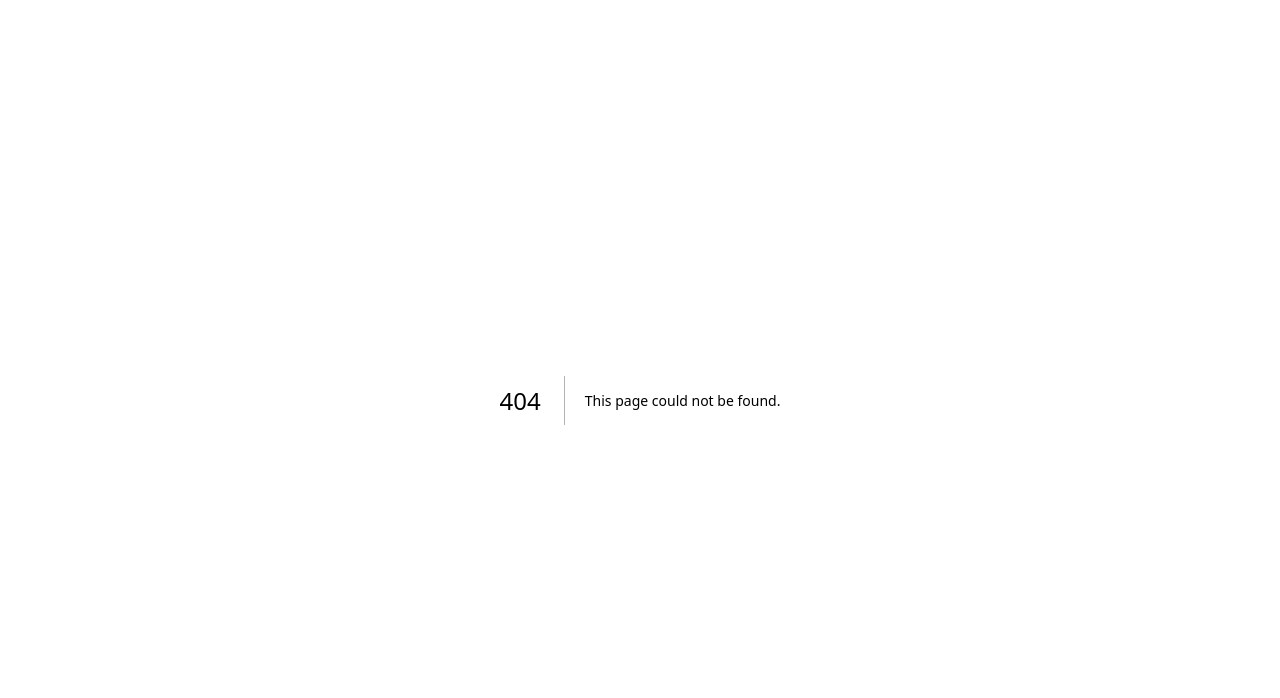
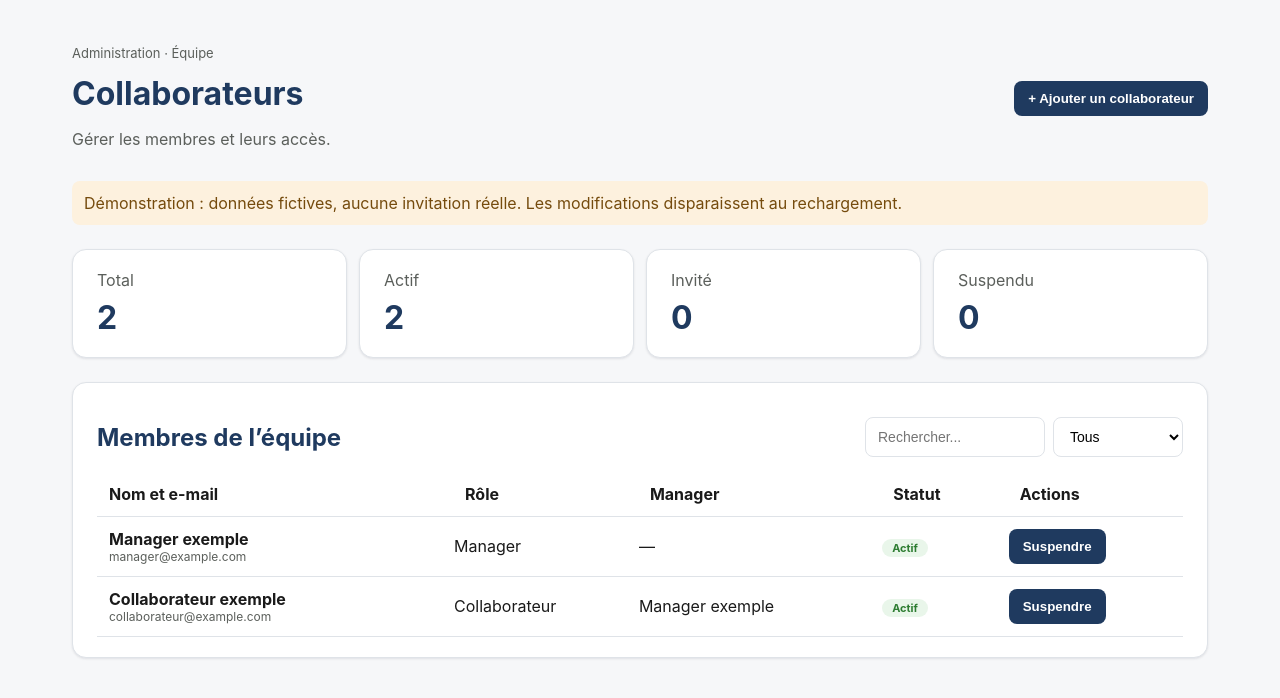
Before and after one commit to revictusglobalservices-rgb/revictus-app, a Next.js app: page /demo-collaborateurs in a window 1280 px wide. Before the commit this address had no page. Shown: the top 698 px of the page. Built offline with nearby package versions, Linux system fonts and the light colour scheme.

Commit message:
Rendre la démonstration indépendante de la connexion Revictus

```diff
--- /dev/null
+++ b/src/app/demo-collaborateurs/page.tsx
@@ -0,0 +1,5 @@
+import CollaborateursDemo from "@/components/CollaborateursDemo";
+
+export default function DemoCollaborateursPage() {
+  return <CollaborateursDemo />;
+}
--- a/src/middleware.ts
+++ b/src/middleware.ts
@@ -38,7 +38,7 @@ export async function middleware(request: NextRequest) {
     }
   );
 
-  const isPublic = PUBLIC_PATHS.some((p) => request.nextUrl.pathname.startsWith(p));
+  const isPublic = request.nextUrl.pathname === "/demo-collaborateurs" || PUBLIC_PATHS.some((p) => request.nextUrl.pathname.startsWith(p));
 
   try {
     const {
```
